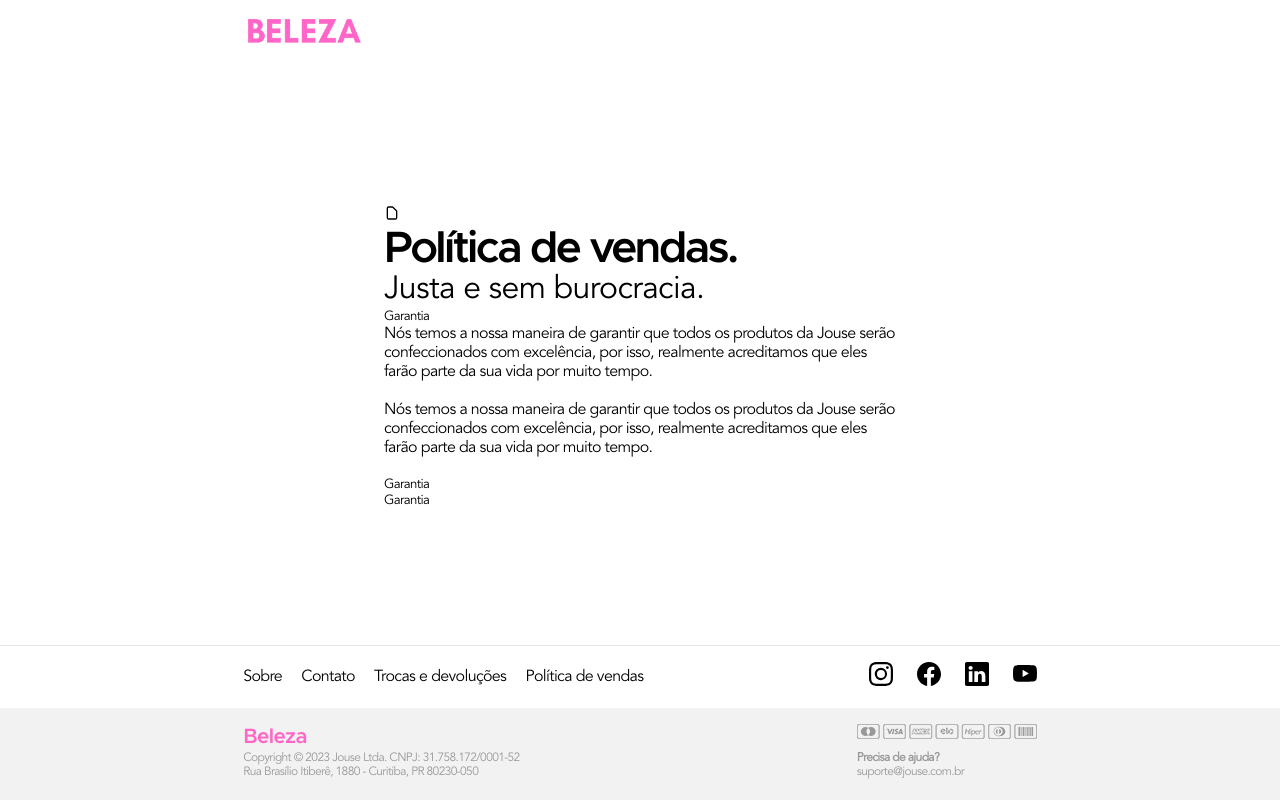
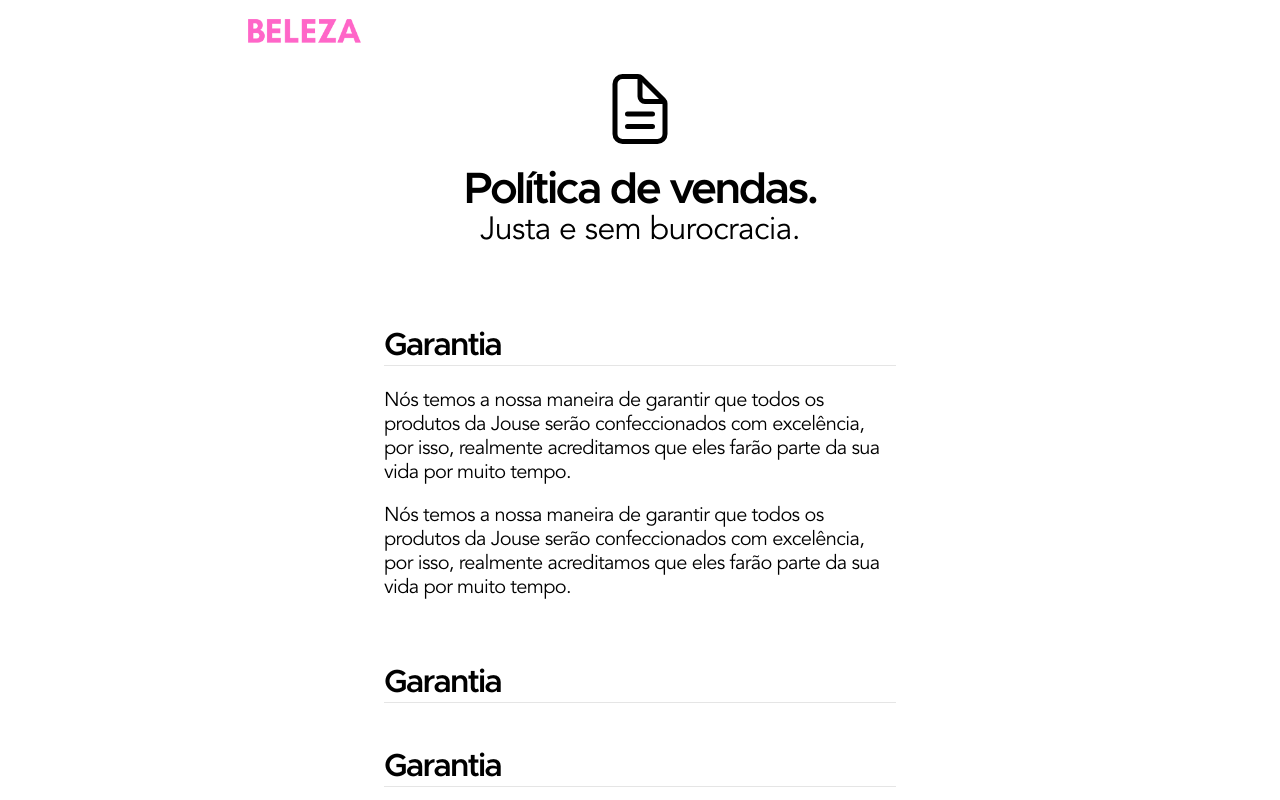
Before and after one commit to renzi-fidele-frontend/BelezaShop, a React (Vite) app: page /trocas-e-devolucoes in a window 1280 px wide. Shown: the top 800 px of the page. Built offline with nearby package versions, Linux system fonts and the light colour scheme.

Commit message:
fixLang e avancando com trocas e devolucoes

```diff
--- a/index.html
+++ b/index.html
@@ -1,5 +1,5 @@
 <!DOCTYPE html>
-<html lang="en">
+<html lang="pt-BR">
    <head>
       <meta charset="UTF-8" />
       <link rel="icon" type="image/svg+xml" href="/vite.svg" />
--- a/src/Pages/TrocasDevolucoes/TrocasDevolucoes.jsx
+++ b/src/Pages/TrocasDevolucoes/TrocasDevolucoes.jsx
@@ -1,15 +1,16 @@
 import React from "react";
 import styles from "./TrocasDevolucoes.module.css";
 import estiloHome from "../Home/Home.module.css";
+import estiloBeleza from "../OculosBeleza/OculosBeleza.module.css";
 
 //Icons
-import { HiOutlineDocument } from "react-icons/hi";
+import { IoDocumentTextOutline } from "react-icons/io5";
 
 const TrocasDevolucoes = () => {
    return (
       <div id={styles.ct}>
          <div id={styles.cima}>
-            <HiOutlineDocument />
+            <IoDocumentTextOutline />
             <h5 className={estiloHome.tit}>Política de vendas.</h5>
             <p className={estiloHome.subtit}>Justa e sem burocracia.</p>
          </div>
@@ -17,7 +18,7 @@ const TrocasDevolucoes = () => {
          <div id={styles.body}>
             {/*Secao1 */}
             <div className={styles.secao}>
-               <h5>Garantia</h5>
+               <h5 className={estiloBeleza.tit2}>Garantia</h5>
                <p>
                   Nós temos a nossa maneira de garantir que todos os produtos da Jouse serão confeccionados com excelência, por isso, realmente
                   acreditamos que eles farão parte da sua vida por muito tempo.
@@ -39,14 +40,14 @@ const TrocasDevolucoes = () => {
 
             {/*Secao2 */}
             <div className={styles.secao}>
-               <h5>Garantia</h5>
+               <h5 className={estiloBeleza.tit2}>Garantia</h5>
                <p></p>
                <div></div>
             </div>
 
             {/*Secao3 */}
             <div className={styles.secao}>
-               <h5>Garantia</h5>
+               <h5 className={estiloBeleza.tit2}>Garantia</h5>
                <p></p>
                <div></div>
             </div>
--- a/src/Pages/TrocasDevolucoes/TrocasDevolucoes.module.css
+++ b/src/Pages/TrocasDevolucoes/TrocasDevolucoes.module.css
@@ -1,3 +1,27 @@
 #ct {
     padding-inline: var(--pad-geral2);
 }
+
+#cima {
+    text-align: center;
+    margin-bottom: 5em;
+}
+
+#cima > svg {
+    font-size: 5em;
+    margin-bottom: 13px;
+}
+
+.secao {
+    margin-top: 3em;
+}
+
+.secao > h5 {
+    border-bottom: 1px solid var(--cor-borda);
+    padding-bottom: 0.1em;
+    margin-bottom: .7em;
+}
+
+.secao > p {
+    font-size: 20px;
+}
```
